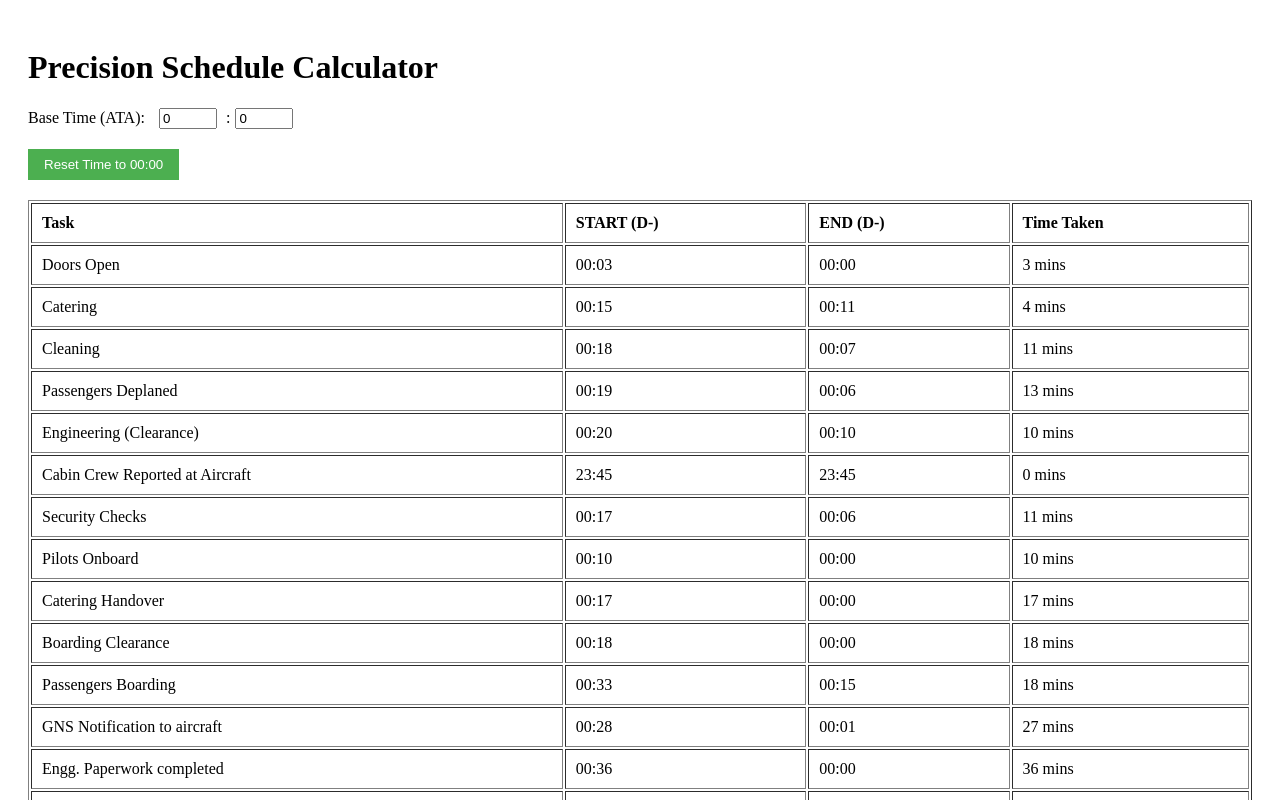
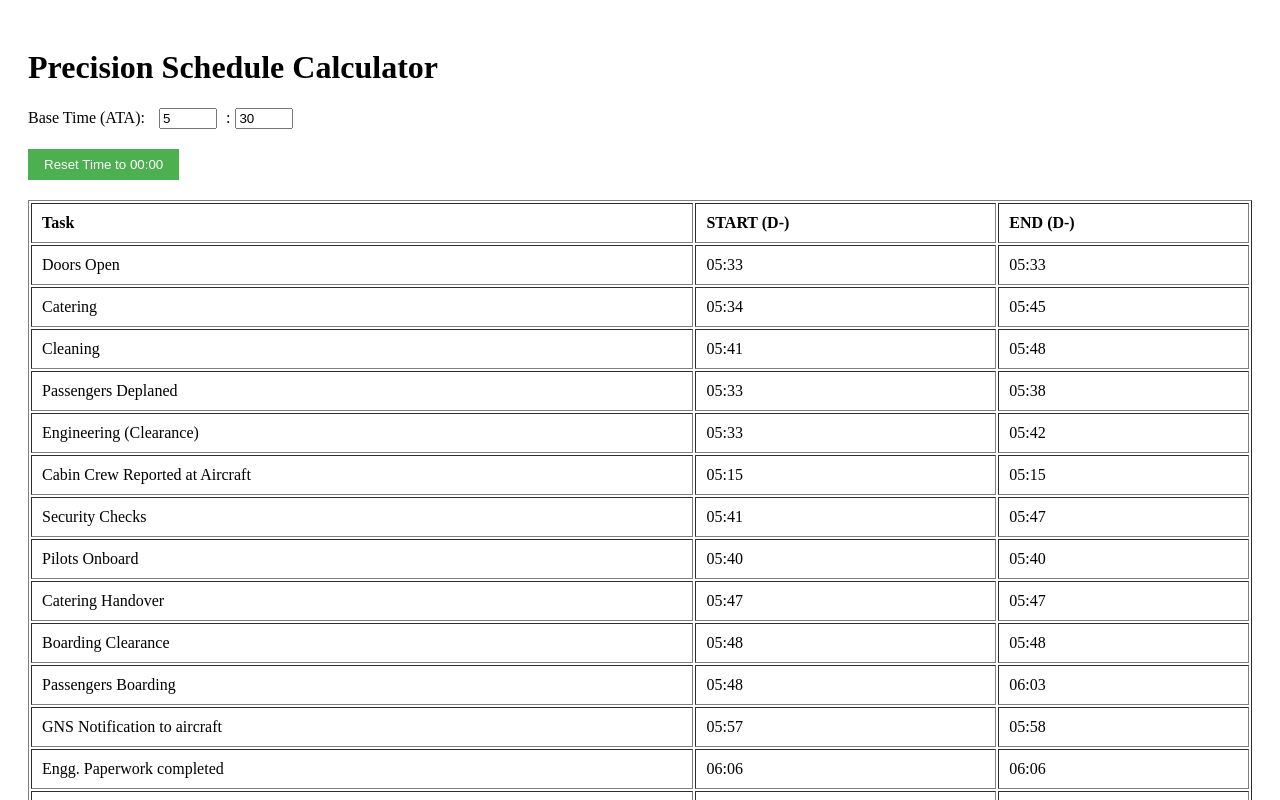
Before and after one commit to chandant55/pts-table, a React (Vite) app: page / in a window 1280 px wide. Shown: the top 800 px of the page. Built offline with nearby package versions, Linux system fonts and the light colour scheme.

Commit message:
correct logic

```diff
--- a/src/App.jsx
+++ b/src/App.jsx
@@ -2,37 +2,37 @@
 import React, { useState } from "react";
 
 function App() {
-  const [baseHours, setBaseHours] = useState(0);  // Default hours (00)
-  const [baseMinutes, setBaseMinutes] = useState(0); // Default minutes (00)
+  const [baseHours, setBaseHours] = useState(5);  // Default hours (5 for 5:30)
+  const [baseMinutes, setBaseMinutes] = useState(30); // Default minutes (30 for 5:30)
 
-  // Task data: Task Name, E, and F values from your dataset
+  // Task data with E and F values
   const tasks = [
-    { task: "Doors Open", E: 0, F: 3 },
-    { task: "Catering", E: 11, F: 15 },
-    { task: "Cleaning", E: 7, F: 18 },
-    { task: "Passengers Deplaned", E: 6, F: 19 },
-    { task: "Engineering (Clearance)", E: 10, F: 20 },
+    { task: "Doors Open", E: 3, F: 3 },
+    { task: "Catering", E: 4, F: 15 },
+    { task: "Cleaning", E: 11, F: 18 },
+    { task: "Passengers Deplaned", E: 3, F: 8 },
+    { task: "Engineering (Clearance)", E: 3, F: 12 },
     { task: "Cabin Crew Reported at Aircraft", E: -15, F: -15 },
-    { task: "Security Checks", E: 6, F: 17 },
-    { task: "Pilots Onboard", E: 0, F: 10 },
-    { task: "Catering Handover", E: 0, F: 17 },
-    { task: "Boarding Clearance", E: 0, F: 18 },
-    { task: "Passengers Boarding", E: 15, F: 33 },
-    { task: "GNS Notification to aircraft", E: 1, F: 28 },
-    { task: "Engg. Paperwork completed", E: 0, F: 36 },
-    { task: "All Paperwork completed", E: 0, F: 36 },
-    { task: "Ground staff Offboard", E: 0, F: 36 },
-    { task: "Doors Closed", E: 0, F: 37 },
+    { task: "Security Checks", E: 11, F: 17 },
+    { task: "Pilots Onboard", E: 10, F: 10 },
+    { task: "Catering Handover", E: 17, F: 17 },
+    { task: "Boarding Clearance", E: 18, F: 18 },
+    { task: "Passengers Boarding", E: 18, F: 33 },
+    { task: "GNS Notification to aircraft", E: 27, F: 28 },
+    { task: "Engg. Paperwork completed", E: 36, F: 36 },
+    { task: "All Paperwork completed", E: 36, F: 36 },
+    { task: "Ground staff Offboard", E: 36, F: 36 },
+    { task: "Doors Closed", E: 37, F: 37 },
     { task: "Chocks on", E: 0, F: 0 },
     { task: "Fuel Bowser Reporting", E: 0, F: 0 },
-    { task: "Bag/Cargo Offload", E: 11, F: 13 },
-    { task: "Fuelling", E: 21, F: 25 },
-    { task: "Bag/Cargo Loading", E: 15, F: 28 },
-    { task: "GNS Bag Offload", E: 7, F: 35 },
-    { task: "Hold Closed", E: 0, F: 35 },
-    { task: "Engineers Ready to Pushback", E: 0, F: 37 },
-    { task: "Tow/Tractor Connected", E: 0, F: 37 },
-    { task: "Chocks off", E: 0, F: 40 }
+    { task: "Bag/Cargo Offload", E: 2, F: 11 },
+    { task: "Fuelling", E: 4, F: 21 },
+    { task: "Bag/Cargo Loading", E: 13, F: 15 },
+    { task: "GNS Bag Offload", E: 28, F: 35 },
+    { task: "Hold Closed", E: 35, F: 35 },
+    { task: "Engineers Ready to Pushback", E: 37, F: 37 },
+    { task: "Tow/Tractor Connected", E: 37, F: 37 },
+    { task: "Chocks off", E: 40, F: 40 },
   ];
 
   // Helper function to add minutes to a time string (HH:mm)
@@ -50,26 +50,11 @@ function App() {
     return `${String(newHours).padStart(2, "0")}:${String(newMinutes).padStart(2, "0")}`;
   };
 
-  // Helper function to calculate the difference between two time strings (HH:mm)
-  const calculateTimeDifference = (start, end) => {
-    const [startHours, startMinutes] = start.split(":").map(Number);
-    const [endHours, endMinutes] = end.split(":").map(Number);
-
-    const startTotalMinutes = startHours * 60 + startMinutes;
-    const endTotalMinutes = endHours * 60 + endMinutes;
-
-    const timeDifference = endTotalMinutes - startTotalMinutes;
-
-    // Ensure positive time difference and return in minutes format
-    return Math.abs(timeDifference);
-  };
-
   // Function to calculate start and end times based on base time and task's E and F values
   const calculateTimes = (baseTime, E, F) => {
-    const startTime = addMinutes(baseTime, F); // START (D-) calculation based on F
-    const endTime = addMinutes(baseTime, E);   // END (D-) calculation based on E
-    const timeTaken = calculateTimeDifference(startTime, endTime); // Ensure positive time difference
-    return { startTime, endTime, timeTaken: `${timeTaken} mins` };
+    const startTime = addMinutes(baseTime, E); // START time calculation based on E
+    const endTime = addMinutes(baseTime, F);   // END time calculation based on F
+    return { startTime, endTime };
   };
 
   // Combine hours and minutes into HH:mm format
@@ -120,18 +105,16 @@ function App() {
             <th>Task</th>
             <th>START (D-)</th>
             <th>END (D-)</th>
-            <th>Time Taken</th>
           </tr>
         </thead>
         <tbody>
           {tasks.map((task, index) => {
-            const { startTime, endTime, timeTaken } = calculateTimes(baseTime, task.E, task.F);
+            const { startTime, endTime } = calculateTimes(baseTime, task.E, task.F);
             return (
               <tr key={index}>
                 <td>{task.task}</td>
                 <td>{startTime}</td>
                 <td>{endTime}</td>
-                <td>{timeTaken}</td>
               </tr>
             );
           })}
```
